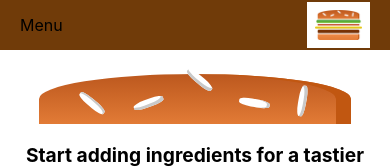
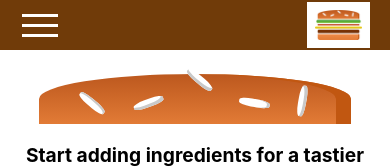
Before and after one commit to Arindam-7/Build-A-Burger, a React (Create React App) app: page / in a window 390 px wide. Shown: the top 168 px of the page. Built offline with nearby package versions, Linux system fonts and the light colour scheme.

Commit message:
hamburger menu

```diff
--- a/src/Components/Sidedrawer/DrawerToggler/DrawerToggler.js
+++ b/src/Components/Sidedrawer/DrawerToggler/DrawerToggler.js
@@ -2,12 +2,38 @@ import React from 'react';
 import styled from 'styled-components';
 
 const DIV = styled.div`
+    &{
+    width: 40px;
+    height: 100%;
+    display: flex;
+    flex-flow: column;
+    justify-content: space-around;
+    align-items: center;
+    padding: 10px 0;
+    box-sizing: border-box;
     cursor: pointer;
+    }
+
+    > div {
+    width: 90%;
+    height: 3px;
+    background-color: white;
+}
+
+@media (min-width: 500px) {
+    .DrawerToggle {
+        display: none;
+    }
+}
 `;
 
 
 const drawerToggler = (props) => (
-    <DIV onClick={props.toggled}>Menu</DIV>
+    <DIV onClick={props.toggled}>
+        <div></div>
+        <div></div>
+        <div></div>
+    </DIV>
 );
 
 
--- a/src/Components/Toolbar.js
+++ b/src/Components/Toolbar.js
@@ -32,7 +32,7 @@ const StyledToolbar = styled.header`
 
 const toolbar = (props) => (
     <StyledToolbar>
-        <DrawerToggler toggled={props.toggleClicked}>Toggle</DrawerToggler>
+        <DrawerToggler toggled={props.toggleClicked}></DrawerToggler>
         <Logo />
         <nav>
             <Navigation />
```
